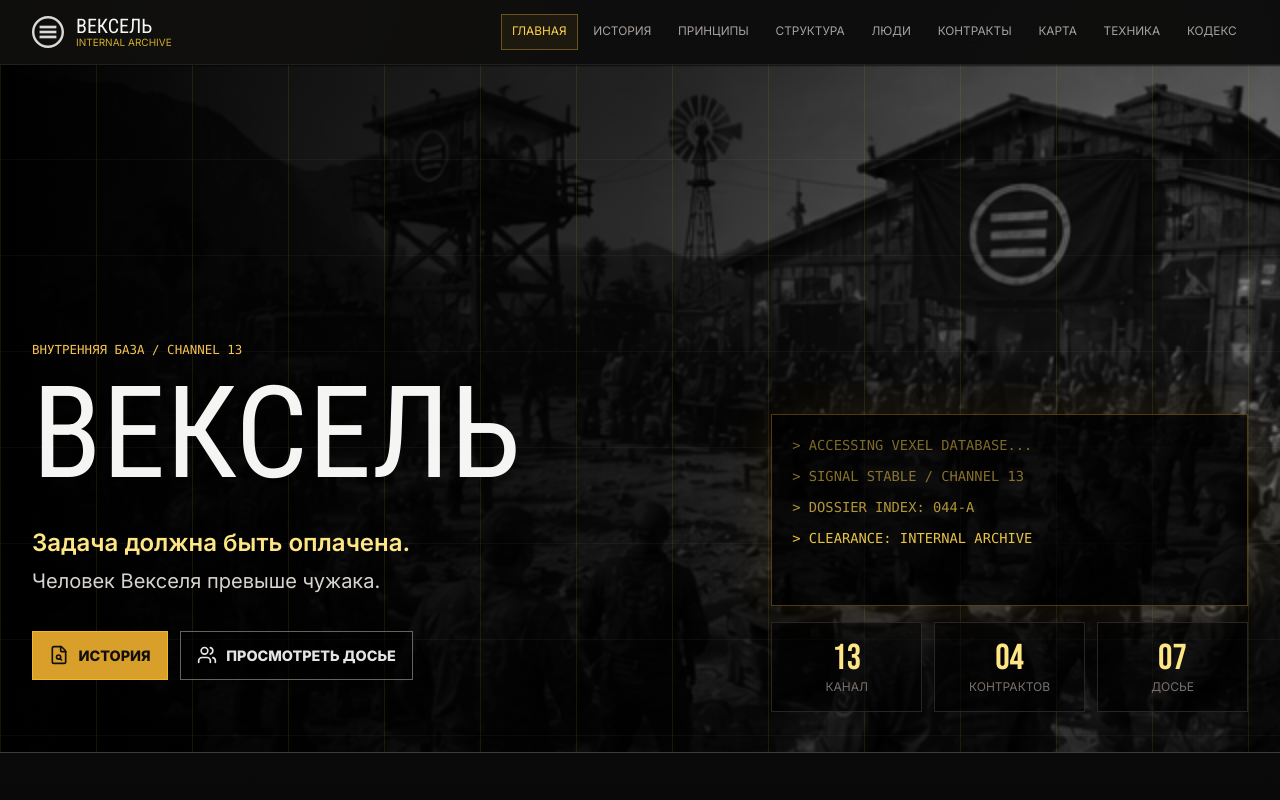
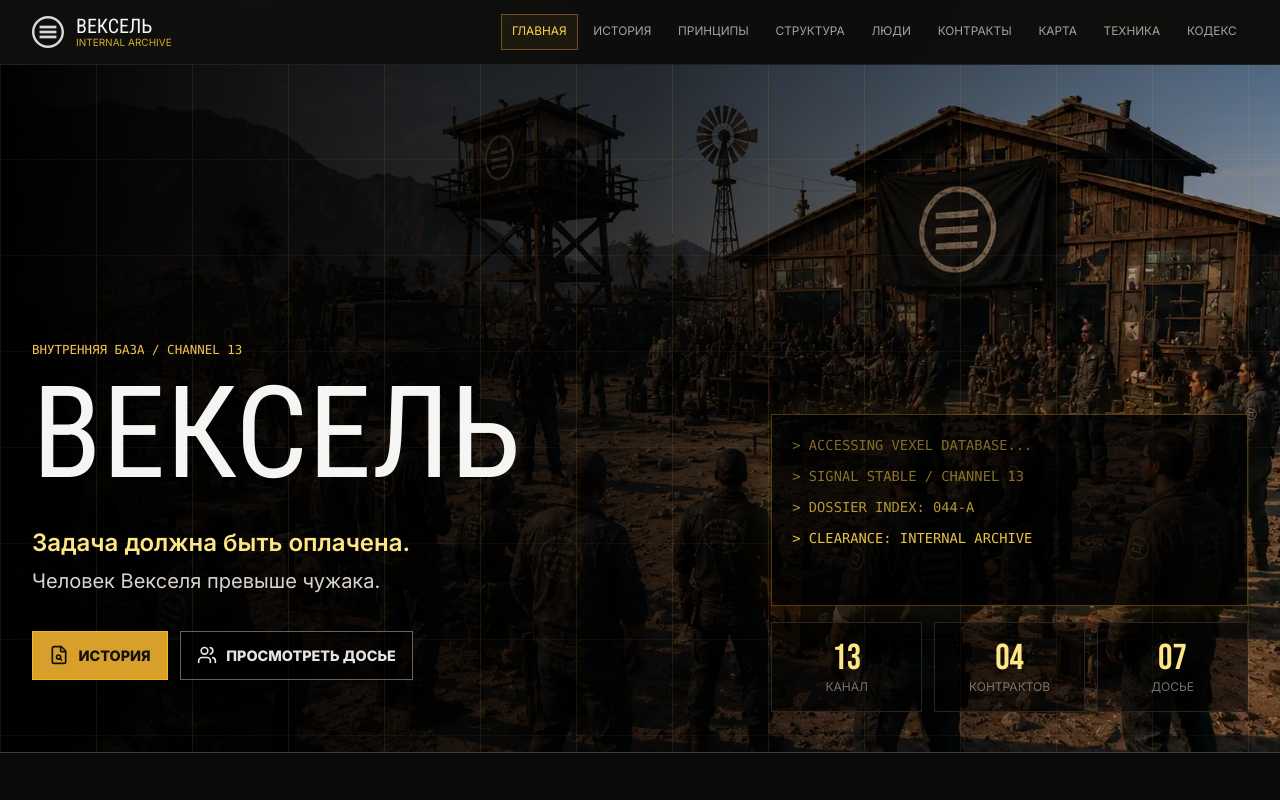
Before and after one commit to Liemacs/Vexel, a React (Vite) app: page / in a window 1280 px wide. Shown: the top 800 px of the page. Built offline with nearby package versions, Linux system fonts and the light colour scheme.

Commit message:
Remove unused background image and update placeholder image format to WebP in vexelData.js; adjust App component to reflect the change.

```diff
--- a/src/App.jsx
+++ b/src/App.jsx
@@ -127,7 +127,7 @@
   return (
     <>
       <section className="hero-section">
-        <img src={placeholderImage} alt="" className="absolute inset-0 h-full w-full object-cover grayscale" />
+        <img src={placeholderImage} alt="" className="absolute inset-0 h-full w-full object-cover" />
         <div className="absolute inset-0 bg-gradient-to-r from-black via-black/75 to-black/20" />
         <div className="absolute inset-0 bg-[linear-gradient(90deg,rgba(216,160,43,0.12)_1px,transparent_1px),linear-gradient(0deg,rgba(255,255,255,0.035)_1px,transparent_1px)] bg-[size:96px_96px]" />
 
--- a/src/data/vexelData.js
+++ b/src/data/vexelData.js
@@ -1,4 +1,4 @@
-export const placeholderImage = '/images/bg.png'
+export const placeholderImage = '/images/bg.webp'
 export const placeholderAvatarImage = '/images/members/unknown.webp'
 
 export const navItems = [
```
Also changed, not shown: public/images/bg.png (deleted), public/images/bg.webp (added).
